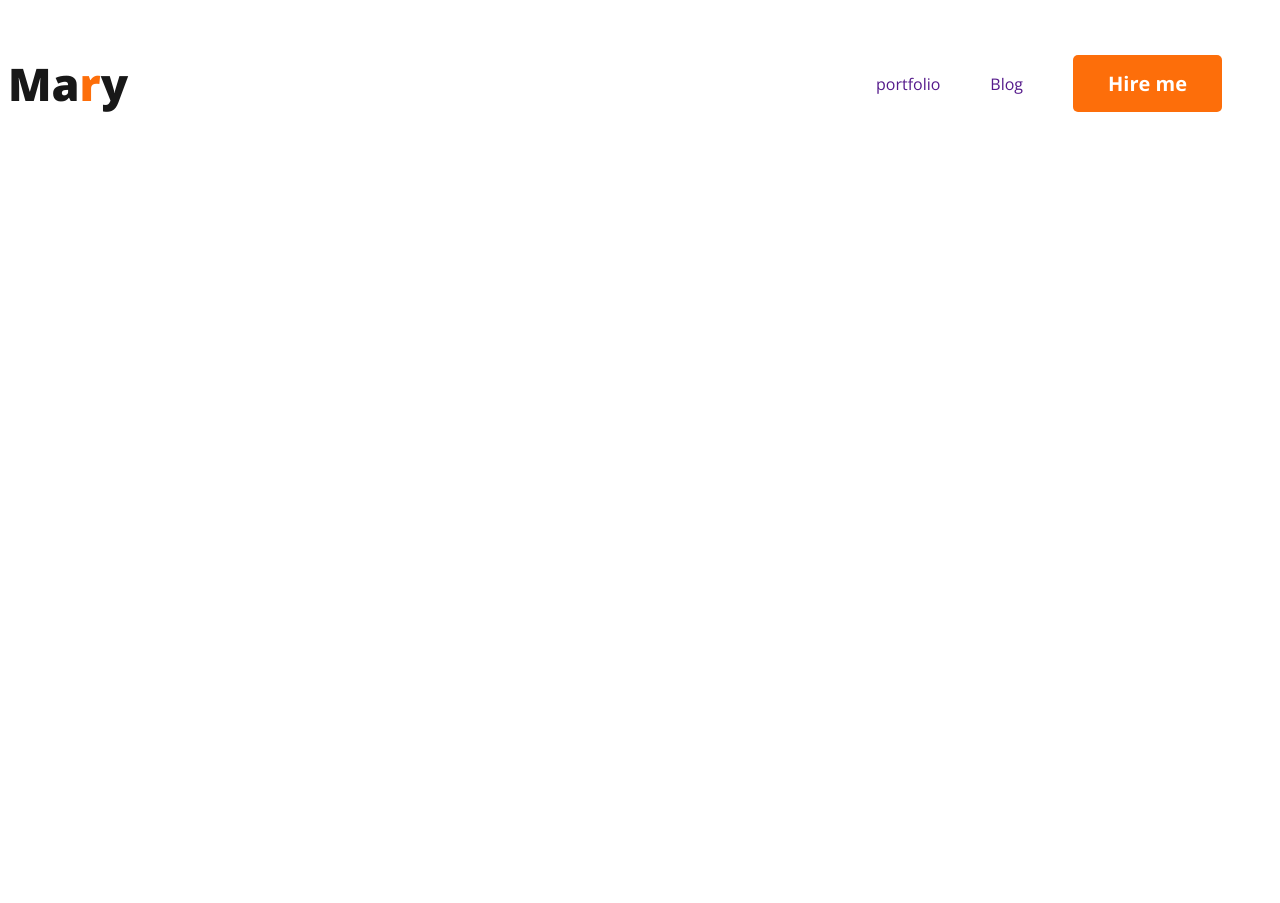
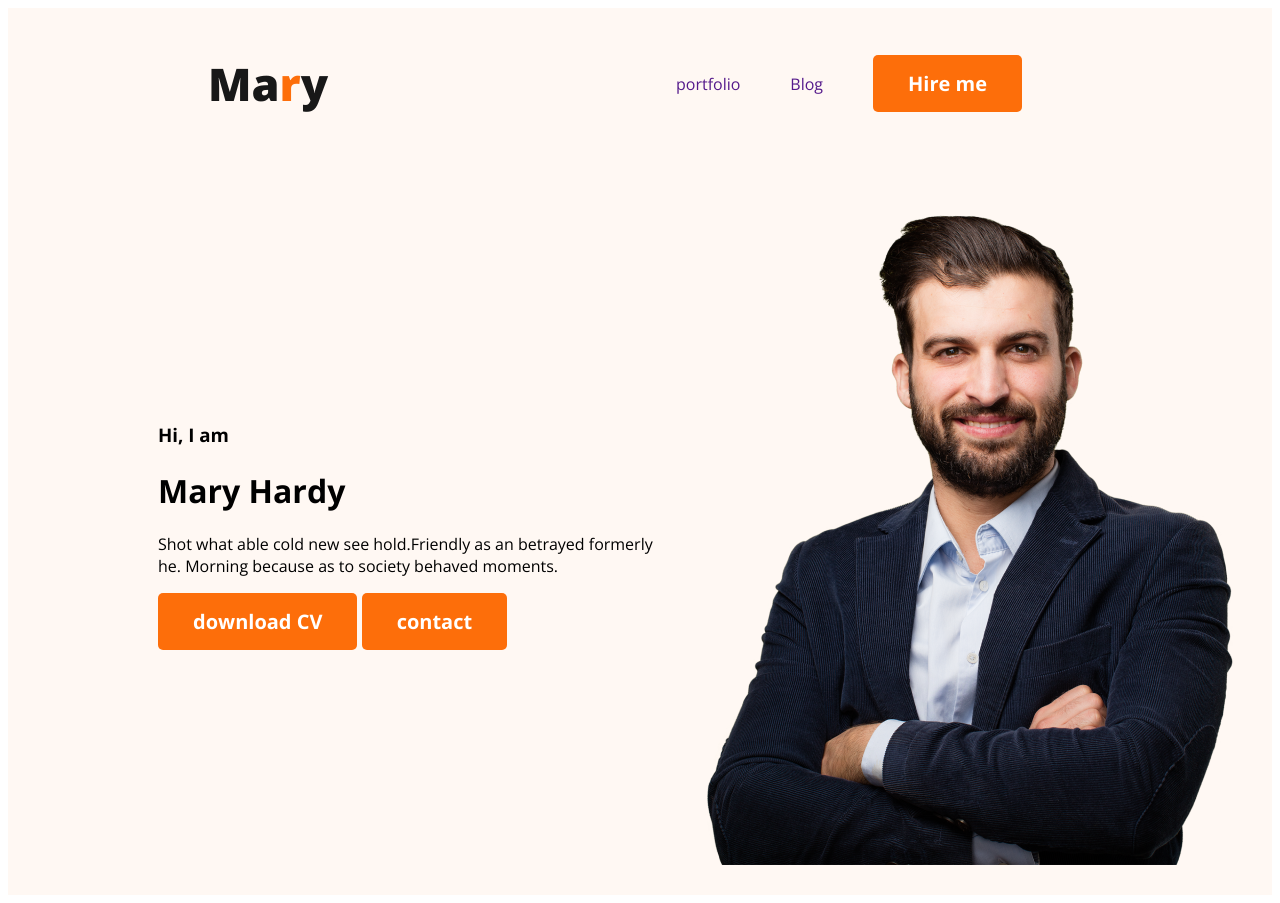
Before and after one commit to pather22996/web-developer-portfolio, a plain HTML site: page index.html in a window 1280 px wide. Before the commit the page ends 800 px from the top, so only its background shows below. Drawn offline with nearby package versions, Linux system fonts and the light colour scheme.

Commit message:
Hero section done

```diff
--- a/index.html
+++ b/index.html
@@ -11,7 +11,7 @@
 <link rel="stylesheet" href="styles/portfolio.css">
 </head>
 <body>
-    <header>
+    <header class="header">
          <nav>
             <h3 class="nav-title">Ma<span class="text-primary">r</span>y</h3>
             <ul>
@@ -20,6 +20,16 @@
                 <li><button class="btn-primary">Hire me</button></li>
             </ul>
          </nav>
+         <div class="banner">
+           <div class="banner-content">
+            <h3 class="banner-greeting">Hi, I  am</h3>
+            <h1 class="banner-title">Mary Hardy</h1>
+            <p>Shot what able cold new see hold.Friendly as an betrayed formerly he. Morning because as to society behaved moments.</p>
+            <button class="btn-primary">download CV</button>
+            <button class="btn-primary">contact</button>
+        </div>
+        <img class=" profile-pic"src="images/hardy.png" alt="">
+         </div>
     </header>
     <main>
 
--- a/styles/portfolio.css
+++ b/styles/portfolio.css
@@ -21,6 +21,7 @@ nav {
     display: flex;
     justify-content: space-between;
     align-items: center;
+    margin:0 200px ;
 }
 .nav-title{
     color: var(--Dark-01, #181818);
@@ -40,3 +41,15 @@ nav a{
     text-decoration: none;
     color: Dark-02, #474747);
 }
+/*header related styles */
+.header{
+    background-color: #FFF8F3;
+}
+.banner{
+    padding: 30px 30px 30px 150px ;
+    display: flex;
+    align-items: center;
+}
+.banner.profile-pic{
+width: 500px;
+}
```
